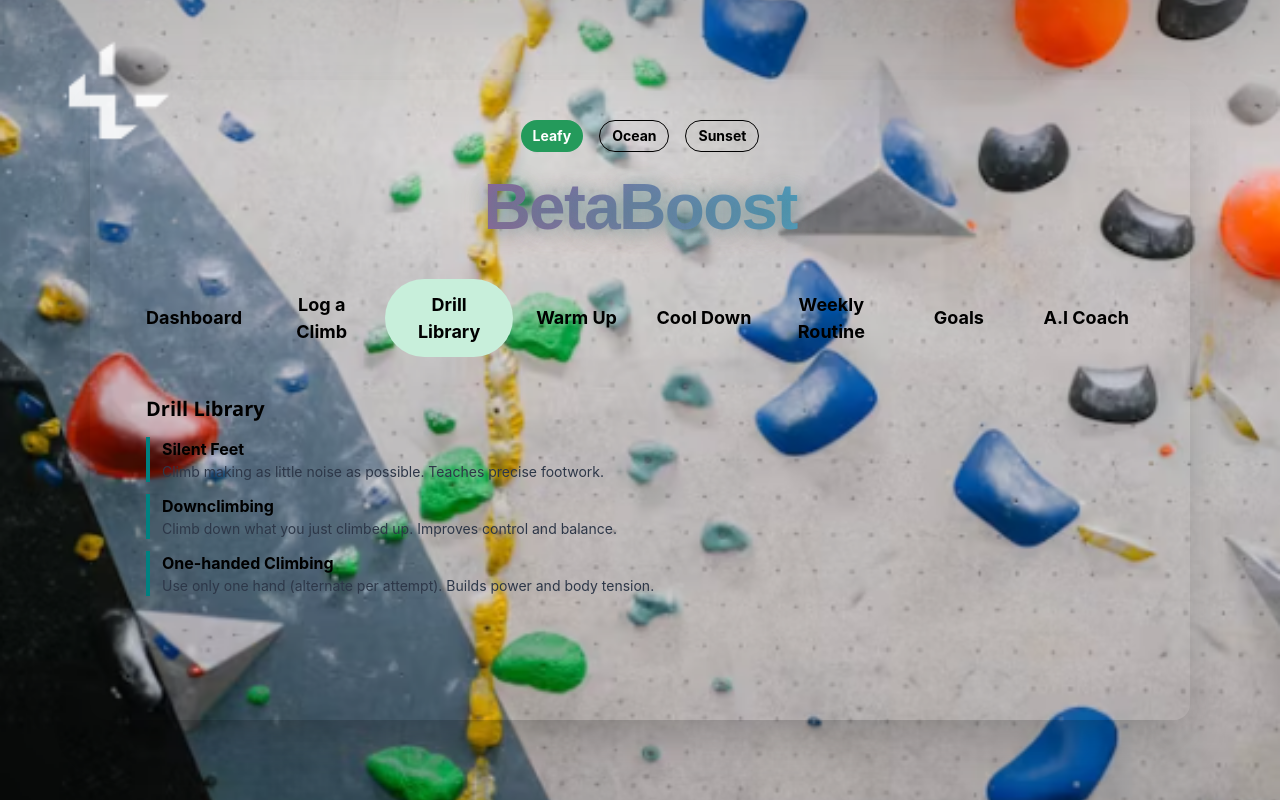
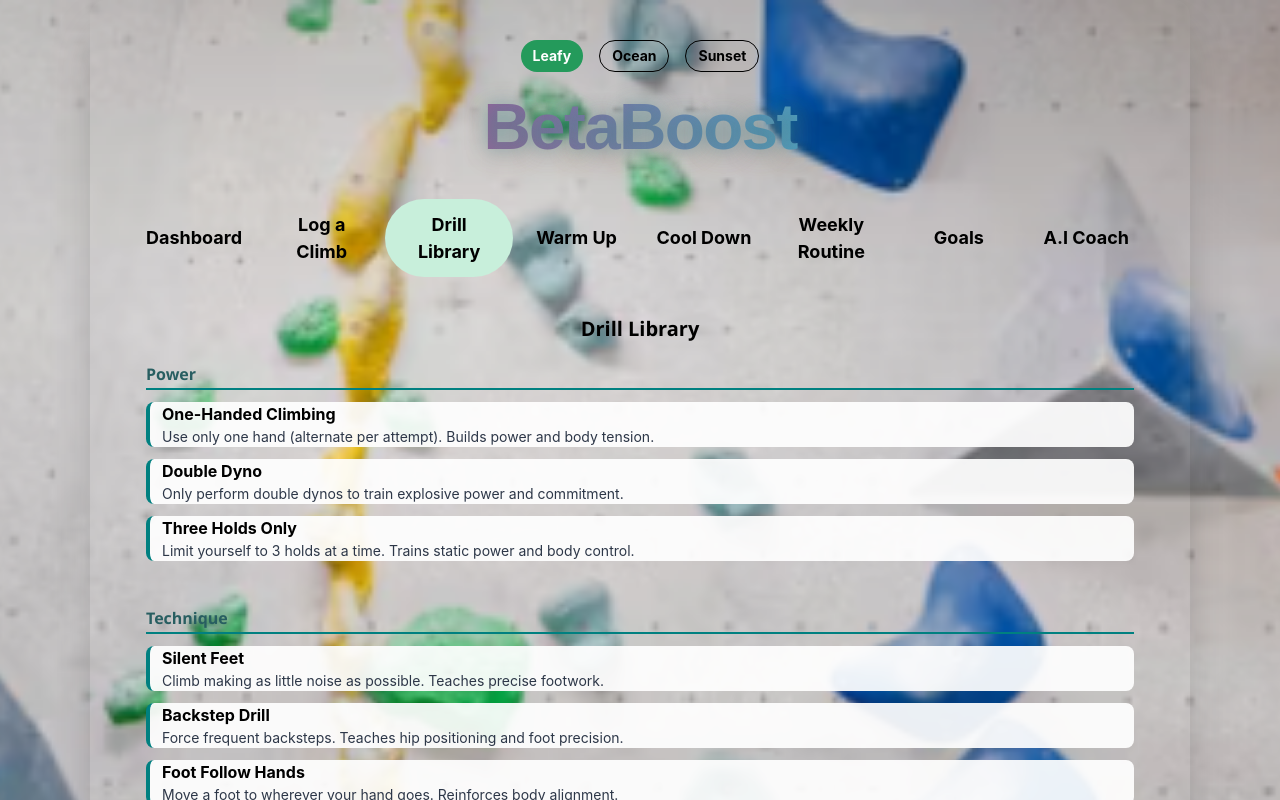
Before and after one commit to Freedomwithin/BetaBoost, a React (Vite) app: page / in a window 1280 px wide. Both pictures are taken after a click on the tab "Drill Library". Shown: the top 800 px of the page. Built offline with nearby package versions, Linux system fonts and the light colour scheme.

Commit message:
Updated Drills

```diff
--- a/src/components/DrillLibrary.jsx
+++ b/src/components/DrillLibrary.jsx
@@ -1,34 +1,117 @@
-import { Box, Heading, List, ListItem, Text } from "@chakra-ui/react";
+import { Box, Heading, List, ListItem, Text, Stack, Divider } from "@chakra-ui/react";
 
-const drills = [
+// Updated drills grouped by category
+const drillCategories = {
+  Power: [
+    {
+      name: "One-Handed Climbing",
+      description: "Use only one hand (alternate per attempt). Builds power and body tension.",
+    },
+    {
+      name: "Double Dyno",
+      description: "Only perform double dynos to train explosive power and commitment.",
+    },
+    {
+      name: "Three Holds Only",
+      description: "Limit yourself to 3 holds at a time. Trains static power and body control.",
+    },
+  ],
+  Technique: [
     {
       name: "Silent Feet",
-    description: "Climb making as little noise as possible. Teaches precise footwork."
+      description: "Climb making as little noise as possible. Teaches precise footwork.",
     },
     {
-    name: "Downclimbing",
-    description: "Climb down what you just climbed up. Improves control and balance."
+      name: "Backstep Drill",
+      description: "Force frequent backsteps. Teaches hip positioning and foot precision.",
     },
     {
-    name: "One-handed Climbing",
-    description: "Use only one hand (alternate per attempt). Builds power and body tension."
+      name: "Foot Follow Hands",
+      description: "Move a foot to wherever your hand goes. Reinforces body alignment.",
     },
-];
+    {
+      name: "Precision Toe Touches",
+      description: "Tap tiny footholds without shifting weight. Sharpens foot accuracy.",
+    },
+  ],
+  Endurance: [
+    {
+      name: "Downclimbing",
+      description: "Climb down what you just climbed up. Builds endurance and control.",
+    },
+    {
+      name: "Arcing",
+      description: "Climb easy terrain nonstop for 15–30 minutes. Develops aerobic capacity.",
+    },
+    {
+      name: "Pause and Hold",
+      description: "Pause mid-move for 3–5 seconds. Builds static endurance and mental control.",
+    },
+  ],
+  Mobility: [
+    {
+      name: "Slab Flow",
+      description: "Link easy slab climbs with minimal rest. Encourages balance and posture.",
+    },
+    {
+      name: "Quiet Core",
+      description: "Climb without core swing. Focus on midline stability and mobility.",
+    },
+  ],
+  Mental: [
+    {
+      name: "Eliminate Holds",
+      description: "Remove certain holds from a route. Trains adaptability and flow.",
+    },
+    {
+      name: "Eyes Closed Feet",
+      description: "Use visual input for hands only. Place feet with proprioception.",
+    },
+  ],
+};
 
 export default function DrillLibrary() {
   return (
     <Box>
-      <Heading size="md" mb={4} color="black">
+      <Heading size="md" mb={6} textAlign="center" color="black">
         Drill Library
+      </Heading>
+
+      <Stack spacing={10}>
+        {Object.entries(drillCategories).map(([category, drills]) => (
+          <Box key={category}>
+            <Heading size="sm" mb={3} color="teal.700" borderBottom="2px solid teal" pb={1}>
+              {category}
             </Heading>
             <List spacing={3}>
               {drills.map((drill, idx) => (
-          <ListItem key={idx} borderLeft="4px solid teal" pl={3} mb={2}>
-            <Text fontWeight="bold">{drill.name}</Text>
-            <Text fontSize="sm" color="gray.700">{drill.description}</Text>
+                <ListItem
+                  key={idx}
+                  borderLeft="4px solid teal"
+                  pl={3}
+                  mb={2}
+                  bg="whiteAlpha.900"
+                  borderRadius="lg"
+                  transition="all 0.2s"
+                  _hover={{ bg: "teal.50" }}
+                >
+                  <Text fontWeight="bold" fontSize="md" color="black">
+                    {drill.name}
+                  </Text>
+                  <Text fontSize="sm" color="gray.700">
+                    {drill.description}
+                  </Text>
                 </ListItem>
               ))}
             </List>
           </Box>
+        ))}
+      </Stack>
+
+      <Divider my={8} />
+      <Text fontSize="sm" color="gray.600" textAlign="center">
+        Mix and match drills based on your goals — a balanced climber trains strength, skill, and the mind 🧠💪
+      </Text>
+    </Box>
   );
 }
--- a/src/components/WeeklyRoutine.jsx
+++ b/src/components/WeeklyRoutine.jsx
@@ -1,6 +1,16 @@
-import { Box, Heading, Table, Thead, Tbody, Tr, Th, Td, Text } from "@chakra-ui/react";
+import {
+  Box,
+  Heading,
+  Table,
+  Thead,
+  Tbody,
+  Tr,
+  Th,
+  Td,
+  Text,
+} from "@chakra-ui/react";
 
-// Example 4-day climbing week routine
+// Example climbing week data
 const climbingWeek = [
   {
     day: "Monday",
@@ -8,8 +18,8 @@ const climbingWeek = [
     exercises: [
       "Bouldering (limit attempts on hard problems)",
       "Max hangs (fingerboard, advanced only)",
-      "Core: leg raises, planks"
-    ]
+      "Core: leg raises, planks",
+    ],
   },
   {
     day: "Wednesday",
@@ -17,17 +27,17 @@ const climbingWeek = [
     exercises: [
       "Moderate climbs (focus on form/footwork)",
       "Footwork drills (e.g., silent feet)",
-      "Antagonist: pushups, reverse wrist curls"
-    ]
+      "Antagonist: pushups, reverse wrist curls",
+    ],
   },
   {
     day: "Friday",
     type: "Endurance",
     exercises: [
-      "ARC: 15-20 min continuous easy climbing",
+      "ARC: 15–20 min continuous easy climbing",
       "4x4s or circuit laps",
-      "Mobility: dynamic stretching, shoulder mobility"
-    ]
+      "Mobility: dynamic stretching, shoulder mobility",
+    ],
   },
   {
     day: "Saturday",
@@ -35,35 +45,40 @@ const climbingWeek = [
     exercises: [
       "Project outdoors or gym session",
       "Top-rope laps",
-      "Grip strength: rice bucket or putty"
-    ]
-  }
+      "Grip strength: rice bucket or putty",
+    ],
+  },
 ];
 
 export default function WeeklyRoutine() {
   return (
-    <Box>
-      <Heading size="md" mb={4} color="black">
+    <Box /* No extra p, mx, py, etc. */>
+      <Heading size="md" mb={4} color="black" textAlign="center">
         Weekly Routine
       </Heading>
-      <Table variant="striped" size="md">
+      {/* Use variant="unstyled" for a truly transparent table */}
+      <Table variant="unstyled" size="md">
         <Thead>
           <Tr>
-            <Th>Day</Th>
-            <Th>Focus</Th>
-            <Th>Exercises</Th>
+            <Th color="black">Day</Th>
+            <Th color="black">Focus</Th>
+            <Th color="black">Exercises</Th>
           </Tr>
         </Thead>
         <Tbody>
           {climbingWeek.map((session, i) => (
             <Tr key={i}>
-              <Td fontWeight="bold" color="black">{session.day}</Td>
+              <Td fontWeight="bold" color="black">
+                {session.day}
+              </Td>
               <Td color="black">{session.type}</Td>
               <Td>
-                <ul style={{ paddingLeft: 16 }}>
+                <ul style={{ paddingLeft: 16, margin: 0 }}>
                   {session.exercises.map((ex, j) => (
                     <li key={j}>
-                      <Text as="span" fontSize="sm" color="black">{ex}</Text>
+                      <Text as="span" fontSize="sm" color="black">
+                        {ex}
+                      </Text>
                     </li>
                   ))}
                 </ul>
@@ -72,8 +87,8 @@ export default function WeeklyRoutine() {
           ))}
         </Tbody>
       </Table>
-      <Text mt={5} fontSize="sm" color="gray.500">
-        This routine balances strength, technique, and recovery. Adjust for your level! Climb hard, climb smart, and always stay safe!
+      <Text mt={5} fontSize="sm" color="black" textAlign="center">
+        This routine balances strength, technique, and recovery. Adjust for your level. Climb hard, climb smart, and stay consistent 💪
       </Text>
     </Box>
   );
```
Lines whose indentation alone changed are shown as unchanged.
